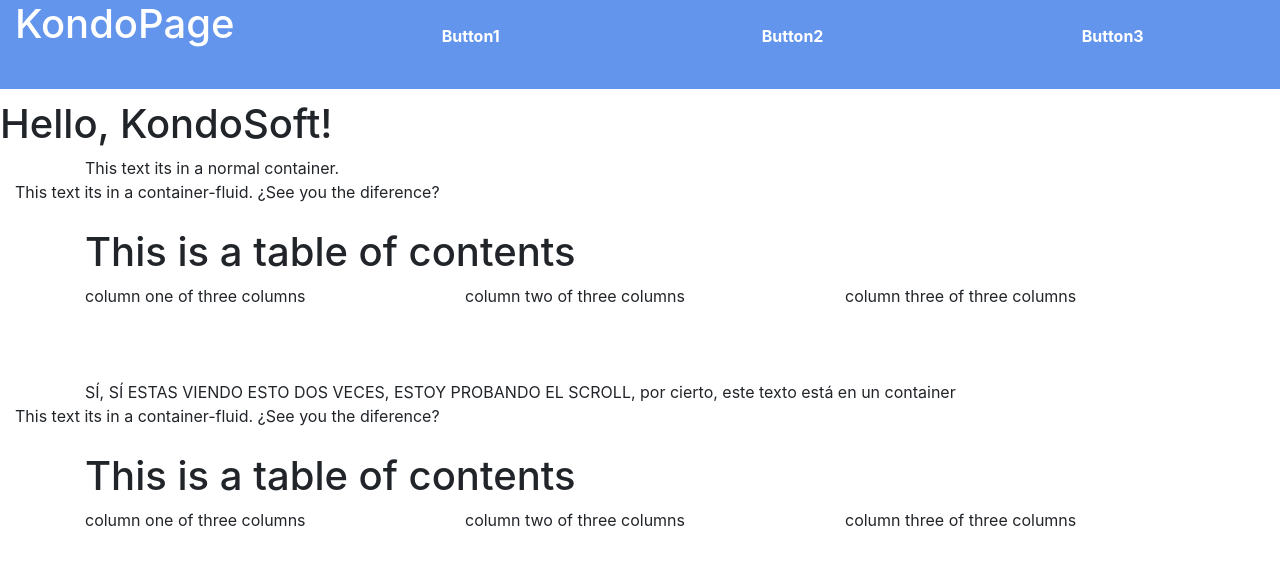
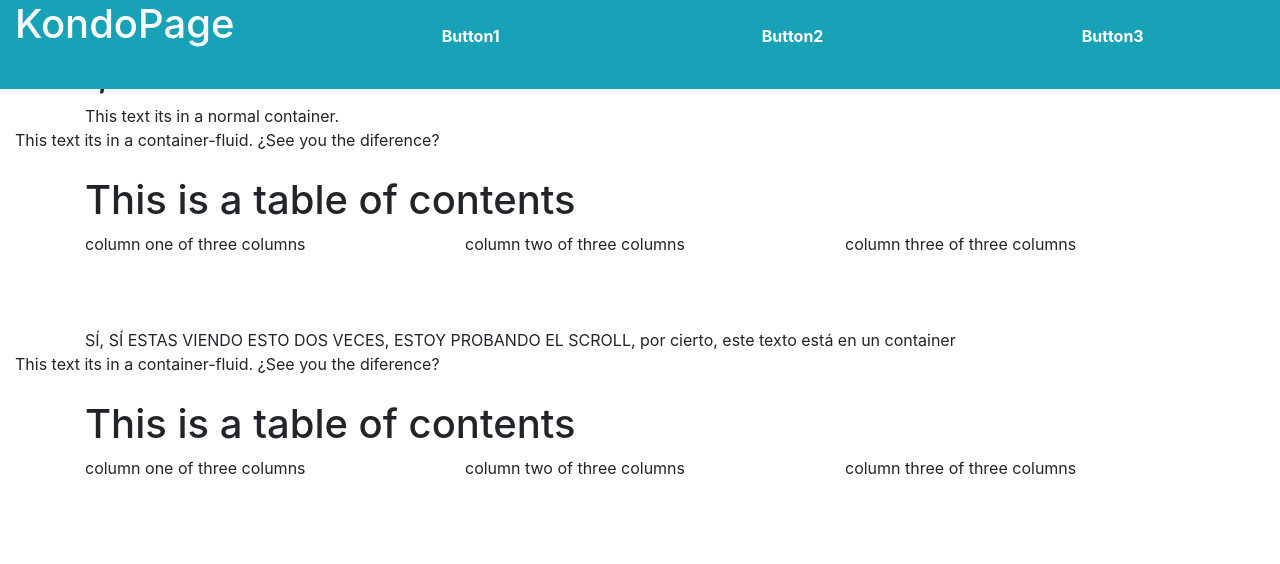
Before and after one commit to ifaneduardo/HTML-BOOSTRAP, a plain HTML site: page index.html in a window 1280 px wide. Drawn offline with nearby package versions, Linux system fonts and the light colour scheme.

Commit message:
i used more boostrap in menu

```diff
--- a/index.html
+++ b/index.html
@@ -11,12 +11,12 @@
   </head>
   <body>
       <header class="header fixed-top">
-    <div class="container-fluid" id="menu">
+    <div class="container-fluid bg-info" id="menu">
         <div class="row">
 
             <h1 class="col-sm-4 text-white">KondoPage</h1>
 
-            <div class="col-3 ">
+            <div class="col-3">
             <a class="text-white" href="">
               <p class="mt-4 ">Button1</p>
             </a>
@@ -34,8 +34,8 @@
           </div>
       </div>
     </header>
-
-    <h1 class="title">Hello, KondoSoft!</h1>
+ <main>
+    <h1 class="pt-5">Hello, KondoSoft!</h1>
 
     <div class="container">
         This text its in a normal container.
@@ -84,6 +84,7 @@
             </div>
           </div>
     </div>
+  </main>
 
     <script src="https://code.jquery.com/jquery-3.4.1.slim.min.js" integrity="sha384-J6qa4849blE2+poT4WnyKhv5vZF5SrPo0iEjwBvKU7imGFAV0wwj1yYfoRSJoZ+n" crossorigin="anonymous"></script>
     <script src="https://cdn.jsdelivr.net/npm/popper.js@1.16.0/dist/umd/popper.min.js" integrity="sha384-Q6E9RHvbIyZFJoft+2mJbHaEWldlvI9IOYy5n3zV9zzTtmI3UksdQRVvoxMfooAo" crossorigin="anonymous"></script>
--- a/style.css
+++ b/style.css
@@ -1,11 +1,7 @@
 div#menu{
-    background-color: cornflowerblue;
     margin-bottom: 50px;
     padding-bottom: 25px;
 }
 a{
     font-weight: bold;
 }
-h1.title {
-    padding-top: 100px;
-}
```
